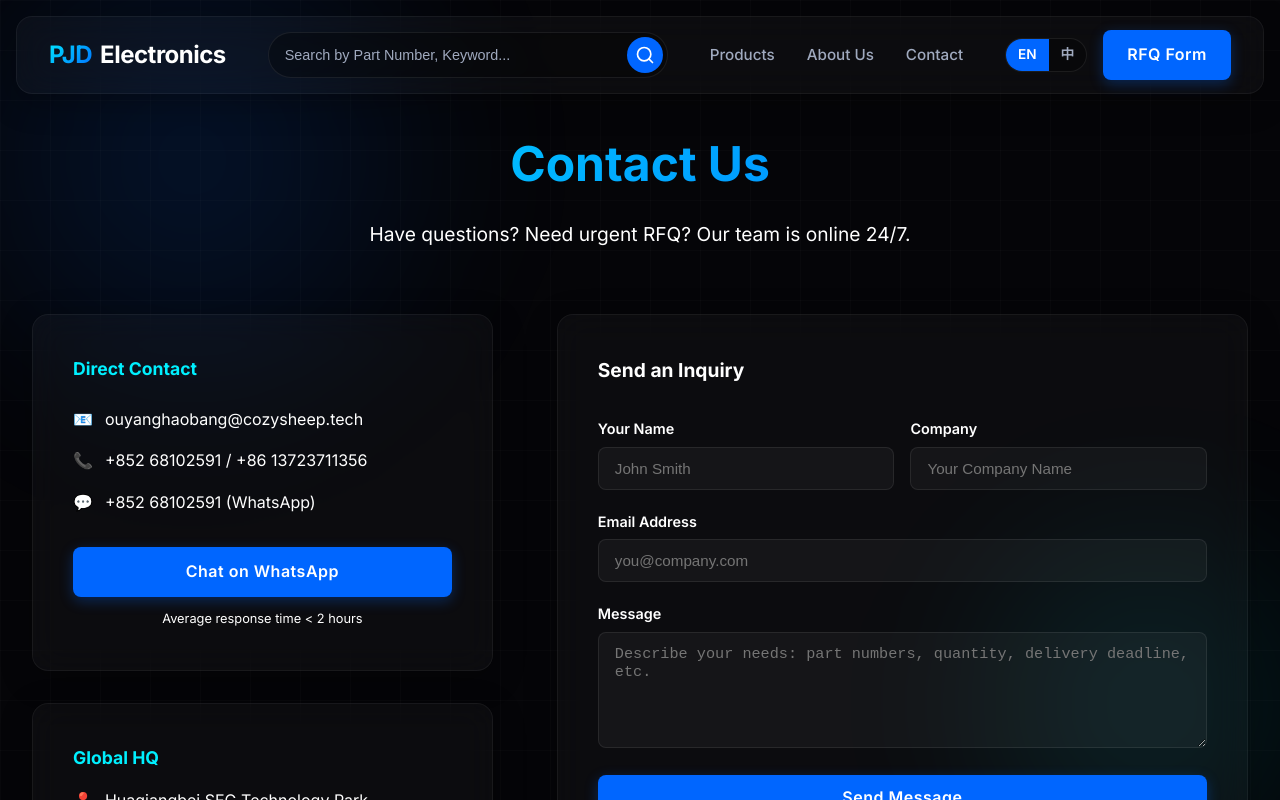
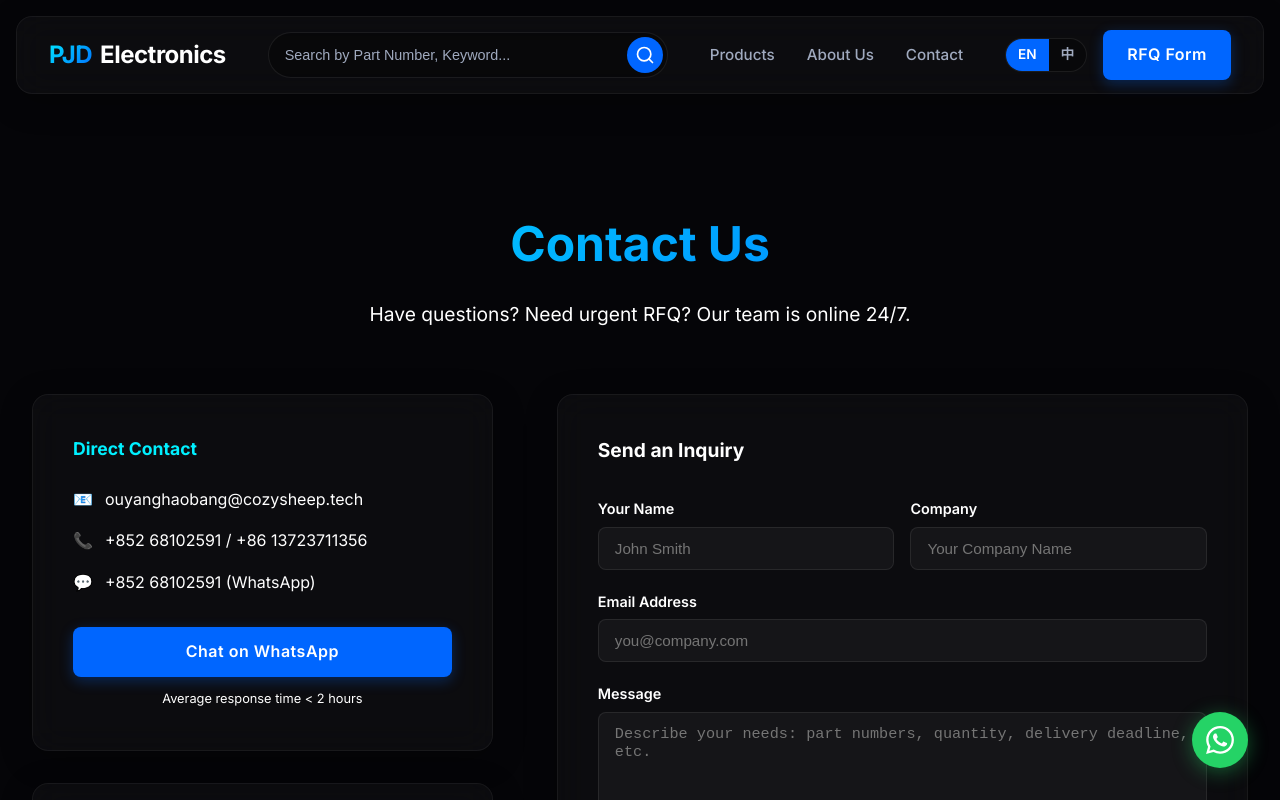
Before and after one commit to DkakaX/PJD, a Next.js app: page /en/contact in a window 1280 px wide. Shown: the top 800 px of the page. Built offline with nearby package versions, Linux system fonts and the light colour scheme.

Commit message:
Refactor layout to include FloatingWhatsApp component

```diff
--- a/app/[lang]/layout.tsx
+++ b/app/[lang]/layout.tsx
@@ -1,39 +1,42 @@
-import type { Metadata } from 'next';
-import { Inter } from 'next/font/google';
-import Header from '@/components/Header';
-import Footer from '@/components/Footer';
-import '../globals.css';
-import { i18n, type Locale } from '@/i18n-config';
+import type { Metadata } from 'next'
+import { Inter } from 'next/font/google'
+import Header from '@/components/Header'
+import Footer from '@/components/Footer'
+import FloatingWhatsApp from '@/components/FloatingWhatsApp'
+import '../globals.css'
+import { i18n, type Locale } from '@/i18n-config'
 
-const inter = Inter({ subsets: ['latin'] });
+const inter = Inter({ subsets: ['latin'] })
 
 export async function generateStaticParams() {
-  return i18n.locales.map((locale) => ({ lang: locale }));
+  return i18n.locales.map((locale) => ({ lang: locale }))
 }
 
 export const metadata: Metadata = {
   title: 'B2B Electronic Components | Global Supplier',
   description: 'Global supplier of high-quality electronic components, ICs, and semiconductor parts. Fast quoting, premium stock.',
-};
+}
 
 export default async function RootLayout({
   children,
   params,
 }: Readonly<{
-  children: React.ReactNode;
-  params: Promise<{ lang: string }>;
+  children: React.ReactNode
+  params: Promise<{ lang: string }>
 }>) {
-  const lang = (await params).lang as Locale;
+  const lang = (await params).lang as Locale
   return (
     <html lang={lang}>
       <body className={inter.className}>
-        <div className="bg-grid"></div>
-        <div className="bg-glow"></div>
-        <div className="bg-glow-right"></div>
-        <Header lang={lang} />
-        {children}
-        <Footer lang={lang} />
+        <div className="bg-gradient">
+          <Header lang={lang} />
+          <div style={{ paddingTop: 'var(--header-height)' }}>
+            {children}
+          </div>
+          <Footer lang={lang} />
+          <FloatingWhatsApp />
+        </div>
       </body>
     </html>
-  );
+  )
 }
```
